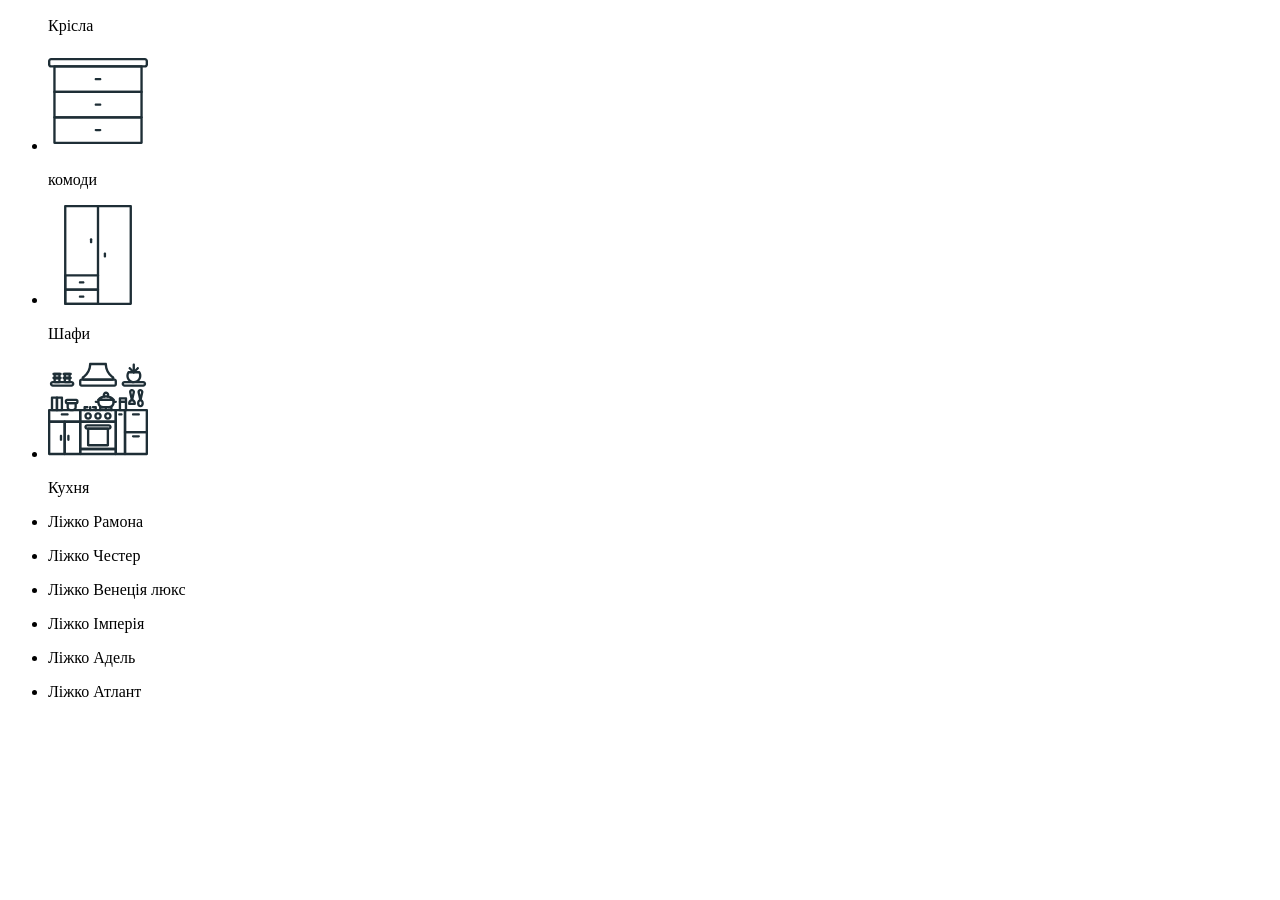
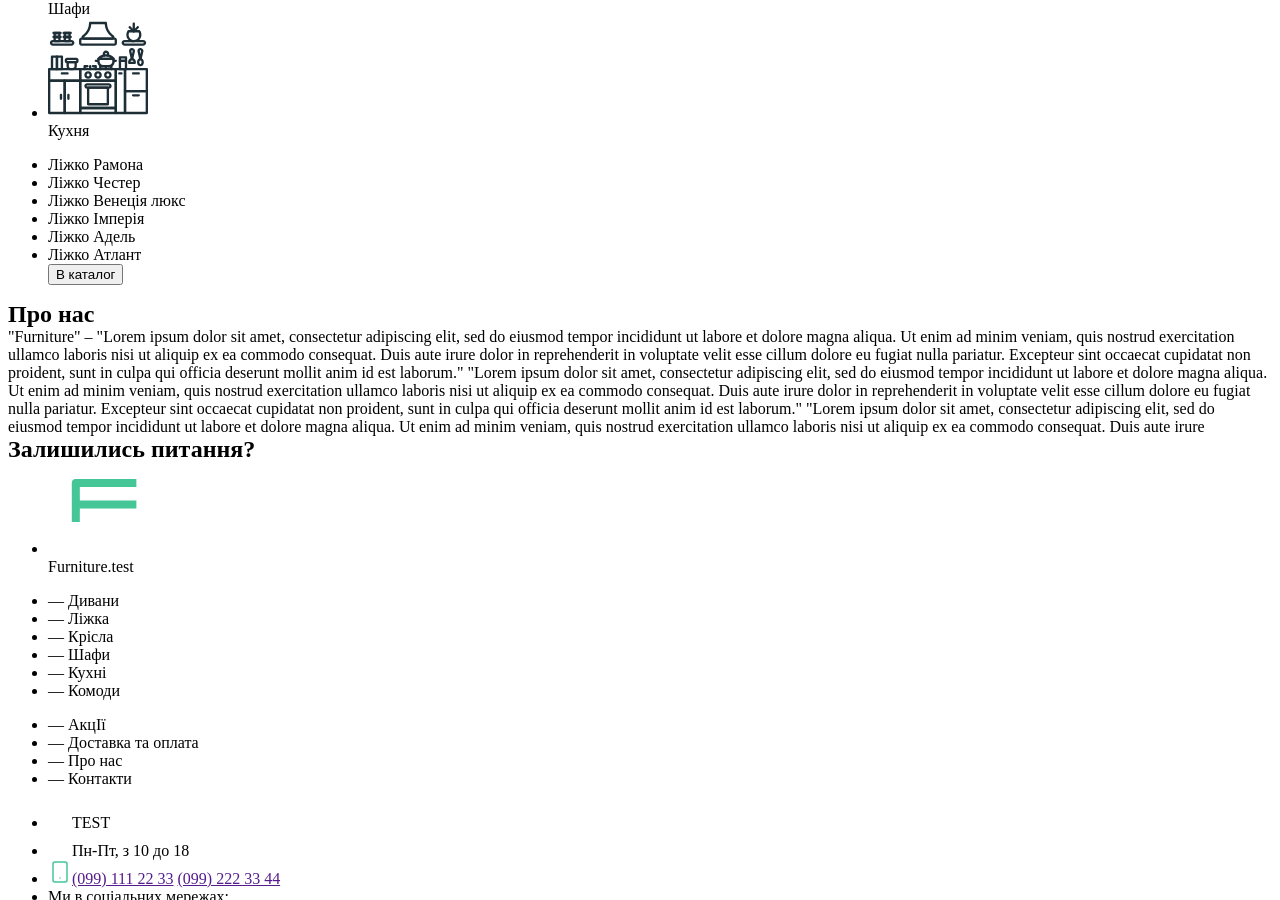
Before and after one commit to VitaliiMazur/TestWork, a plain HTML site: page index.html in a window 1280 px wide. Shown: the part 1501-2401 px from the top of the page. Before the commit the page ends 2218 px from the top, so only its background shows below. Drawn offline with Linux system fonts and the light colour scheme.

Commit message:
part_html3

```diff
--- a/index.html
+++ b/index.html
@@ -4,7 +4,8 @@
     <meta charset="UTF-8" />
     <meta http-equiv="X-UA-Compatible" content="IE=edge" />
     <meta name="viewport" content="width=device-width, initial-scale=1.0" />
-    <title>Document</title>
+    <title>Furniture</title>
+    <link rel="stylesheet" href="./style.css" />
   </head>
   <body>
     <header>
@@ -158,8 +159,75 @@
             <a href=""></a>
             <p>Ліжко Атлант</p>
           </li>
+          <button>В каталог</button>
         </ul>
       </section>
+      <section class="about-us">
+        <h2>Про нас</h2>
+        <p>
+          "Furniture" – "Lorem ipsum dolor sit amet, consectetur adipiscing
+          elit, sed do eiusmod tempor incididunt ut labore et dolore magna
+          aliqua. Ut enim ad minim veniam, quis nostrud exercitation ullamco
+          laboris nisi ut aliquip ex ea commodo consequat. Duis aute irure dolor
+          in reprehenderit in voluptate velit esse cillum dolore eu fugiat nulla
+          pariatur. Excepteur sint occaecat cupidatat non proident, sunt in
+          culpa qui officia deserunt mollit anim id est laborum." "Lorem ipsum
+          dolor sit amet, consectetur adipiscing elit, sed do eiusmod tempor
+          incididunt ut labore et dolore magna aliqua. Ut enim ad minim veniam,
+          quis nostrud exercitation ullamco laboris nisi ut aliquip ex ea
+          commodo consequat. Duis aute irure dolor in reprehenderit in voluptate
+          velit esse cillum dolore eu fugiat nulla pariatur. Excepteur sint
+          occaecat cupidatat non proident, sunt in culpa qui officia deserunt
+          mollit anim id est laborum." "Lorem ipsum dolor sit amet, consectetur
+          adipiscing elit, sed do eiusmod tempor incididunt ut labore et dolore
+          magna aliqua. Ut enim ad minim veniam, quis nostrud exercitation
+          ullamco laboris nisi ut aliquip ex ea commodo consequat. Duis aute
+          irure
+        </p>
+      </section>
+      <section class="quetions">
+        <h2>Залишились питання?</h2>
+      </section>
+      <footer>
+        <ul>
+          <li><img src="./img/OBJECTS.svg" alt="" /></li>
+          <p>Furniture.test</p>
+        </ul>
+        <ul>
+          <li>— Дивани</li>
+          <li>— Ліжка</li>
+          <li>— Крісла</li>
+          <li>— Шафи</li>
+          <li>— Кухні</li>
+          <li>— Комоди</li>
+        </ul>
+        <ul>
+          <li>— АкцІї</li>
+          <li>— Доставка та оплата</li>
+          <li>— Про нас</li>
+          <li>— Контакти</li>
+        </ul>
+        <ul>
+          <li><img src="./img/map-pin.svg" alt="" /><span>TEST</span></li>
+          <li>
+            <img src="./img/calendar.svg" alt="" /><span
+              >Пн-Пт, з 10 до 18</span
+            >
+          </li>
+          <li>
+            <img src="./img/smartphone 2 green.svg" alt="" /><a href=""
+              >(099) 111 22 33</a
+            >
+            <a href="">(099) 222 33 44</a>
+          </li>
+          <li><span>Ми в соціальних мережах:</span></li>
+          <li>
+            <img src="./img/Telegram_white.svg" alt="" />
+            <img src="./img/Facebook_white.svg" alt="" />
+            <img src="./img/Instagram_white.svg" alt="" />
+          </li>
+        </ul>
+      </footer>
     </main>
   </body>
 </html>
--- /dev/null
+++ b/style.css
@@ -0,0 +1,21 @@
+p,
+h1,
+h2,
+h3,
+h4,
+h5,
+h6 {
+  margin: 0;
+}
+
+.list {
+  list-style: none;
+}
+
+.link {
+  text-decoration: none;
+}
+
+.body {
+  background-color: aqua;
+}
```
Also changed, not shown: img/Facebook_white.svg (added), img/Instagram_white.svg (added), img/OBJECTS.svg (added), img/Telegram_white.svg (added), img/calendar.svg (added), img/map-pin.svg (added), img/smartphone 2 green.svg (added).
